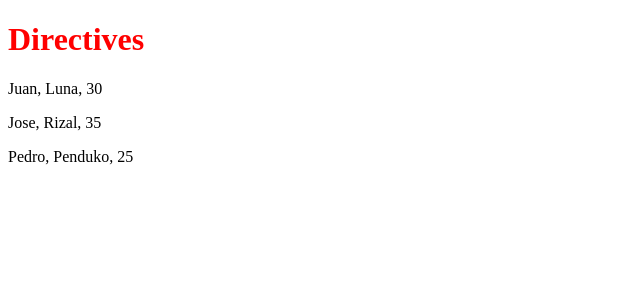
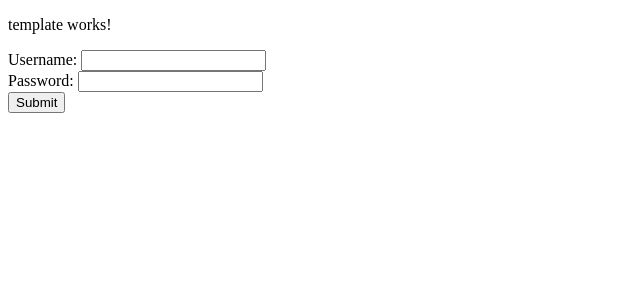
Before and after one commit to junreycloudstrife/angular-spec-resources, an Angular app: page / in a window 1280 px wide. Shown: the top 300 px of the page, without its empty margins (0-640 px from the left). Built offline with nearby package versions, Linux system fonts and the light colour scheme.

Commit message:
Implemented template-driven form

```diff
--- a/src/app/app.component.html
+++ b/src/app/app.component.html
@@ -1,9 +1 @@
-<h1>{{title}}</h1>
-
-<!-- <div *ngFor="let name of names">
-  <app-reusable [name]="name"></app-reusable>
-</div> -->
-
-<div *ngFor="let person of persons">
-  <app-reusable [person]="person"></app-reusable>
-</div>
+<app-template></app-template>
--- a/src/app/template/template.component.html
+++ b/src/app/template/template.component.html
@@ -1 +1,13 @@
 <p>template works!</p>
+
+<form #templateForm="ngForm" (ngSubmit)="test(templateForm.value)">
+    <div>
+        <label for="username">Username: </label>
+        <input [ngModel]="username" name="username" type="text">
+    </div>
+    <div>
+        <label for="password">Password: </label>
+        <input [ngModel]="password" name="password" type="text">
+    </div>
+    <button type="submit">Submit</button>
+</form>
--- a/src/app/template/template.component.ts
+++ b/src/app/template/template.component.ts
@@ -6,10 +6,15 @@ import { Component, OnInit } from '@angular/core';
   styleUrls: ['./template.component.css']
 })
 export class TemplateComponent implements OnInit {
+  username;
+  password;
 
   constructor() { }
 
   ngOnInit(): void {
   }
 
+  test(data: any){
+    console.log(data);
+  }
 }
```
Also changed, not shown: src/app/app.module.ts (+5 -2 lines).
